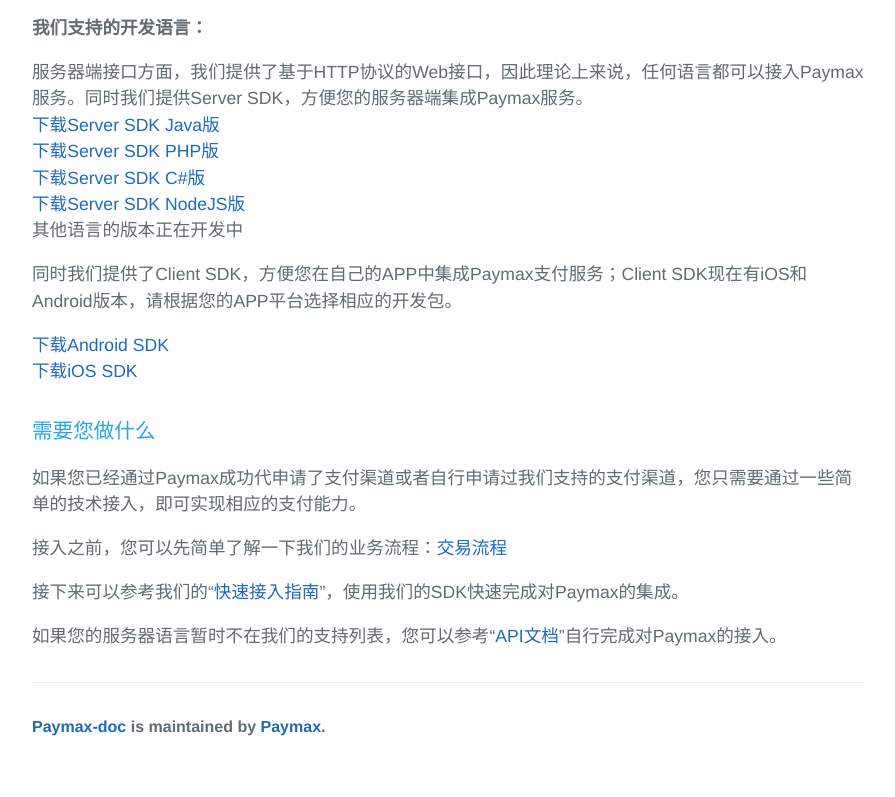
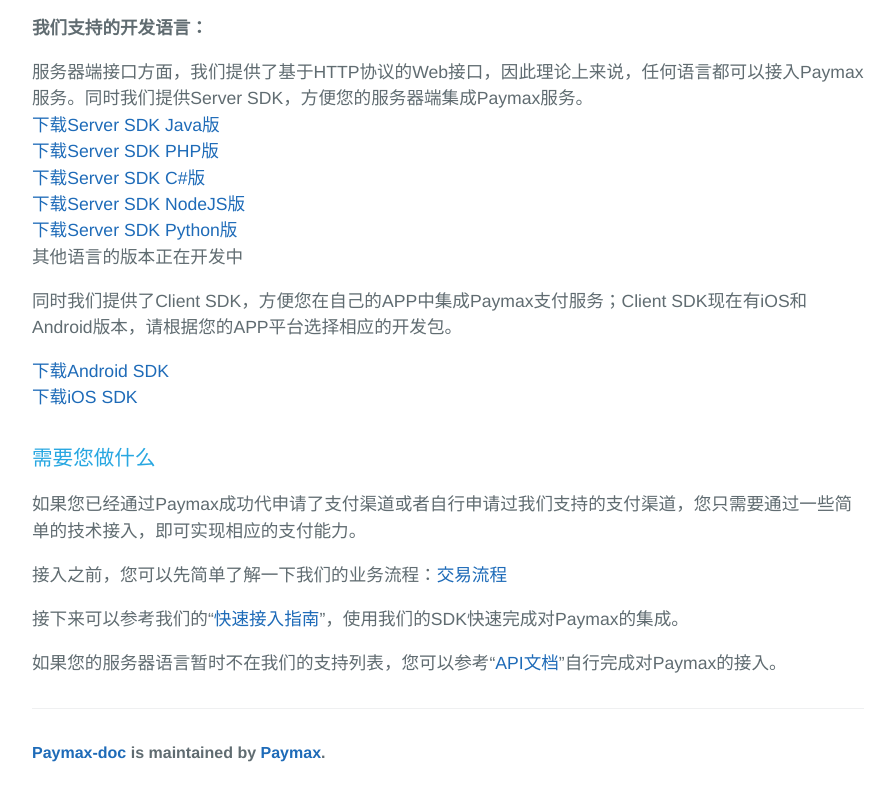
Before and after one commit to paymax/paymax.github.io, a plain HTML site: page index.html in a window 1280 px wide. Shown: the part 1068-1865 px from the top of the page, without its empty margins (192-1087 px from the left). Before the commit the page ends 1839 px from the top, so only its background shows below. Drawn offline with Linux system fonts and the light colour scheme.

Commit message:
add python sdk

```diff
--- a/index.html
+++ b/index.html
@@ -70,6 +70,8 @@
 <br />
 <a href="https://github.com/paymax/paymax-server-sdk-nodejs/archive/master.zip">下载Server SDK NodeJS版</a>
 <br />
+<a href="https://github.com/paymax/paymax-server-sdk-python/archive/master.zip">下载Server SDK Python版</a>
+<br />
 其他语言的版本正在开发中
 
 <p>同时我们提供了Client SDK，方便您在自己的APP中集成Paymax支付服务；Client SDK现在有iOS和Android版本，请根据您的APP平台选择相应的开发包。</p>
```
